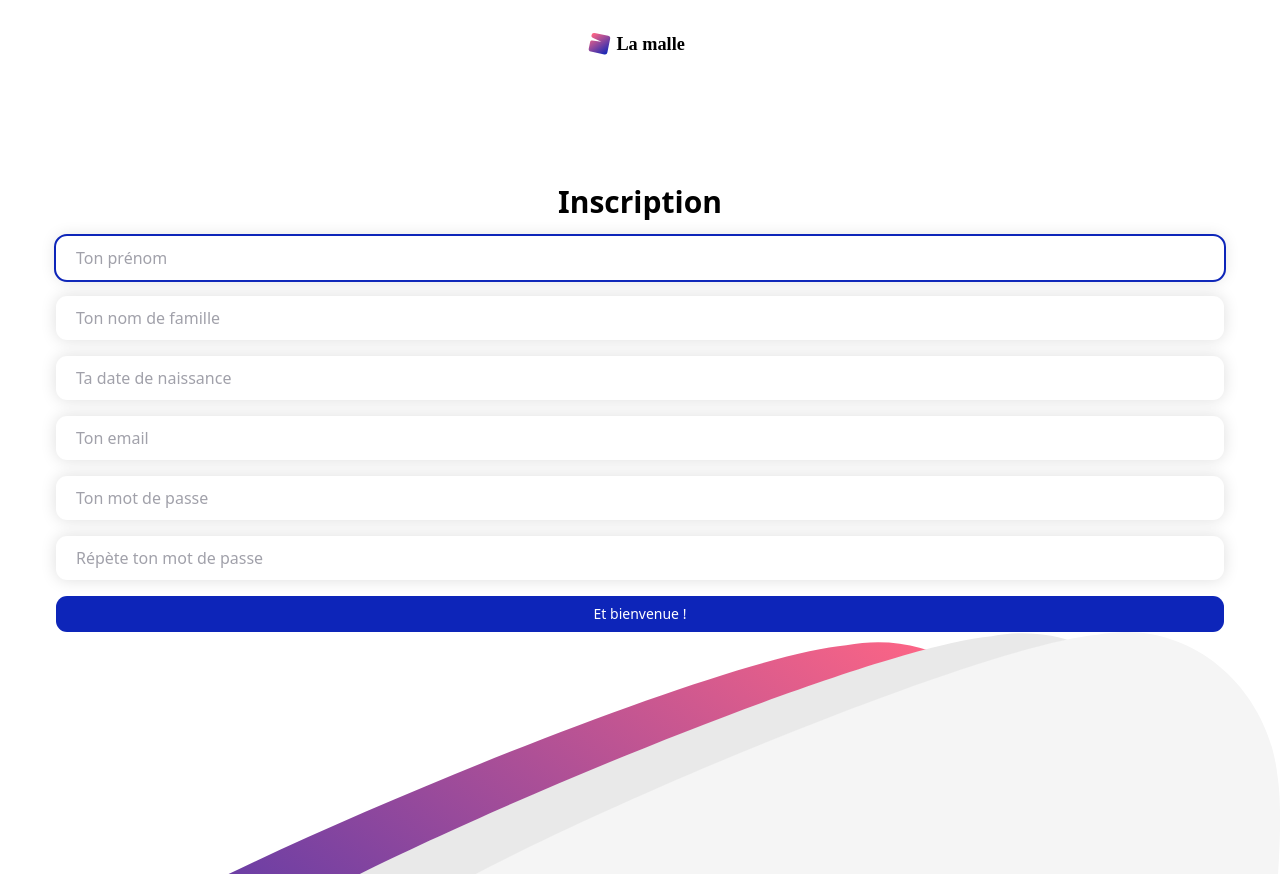
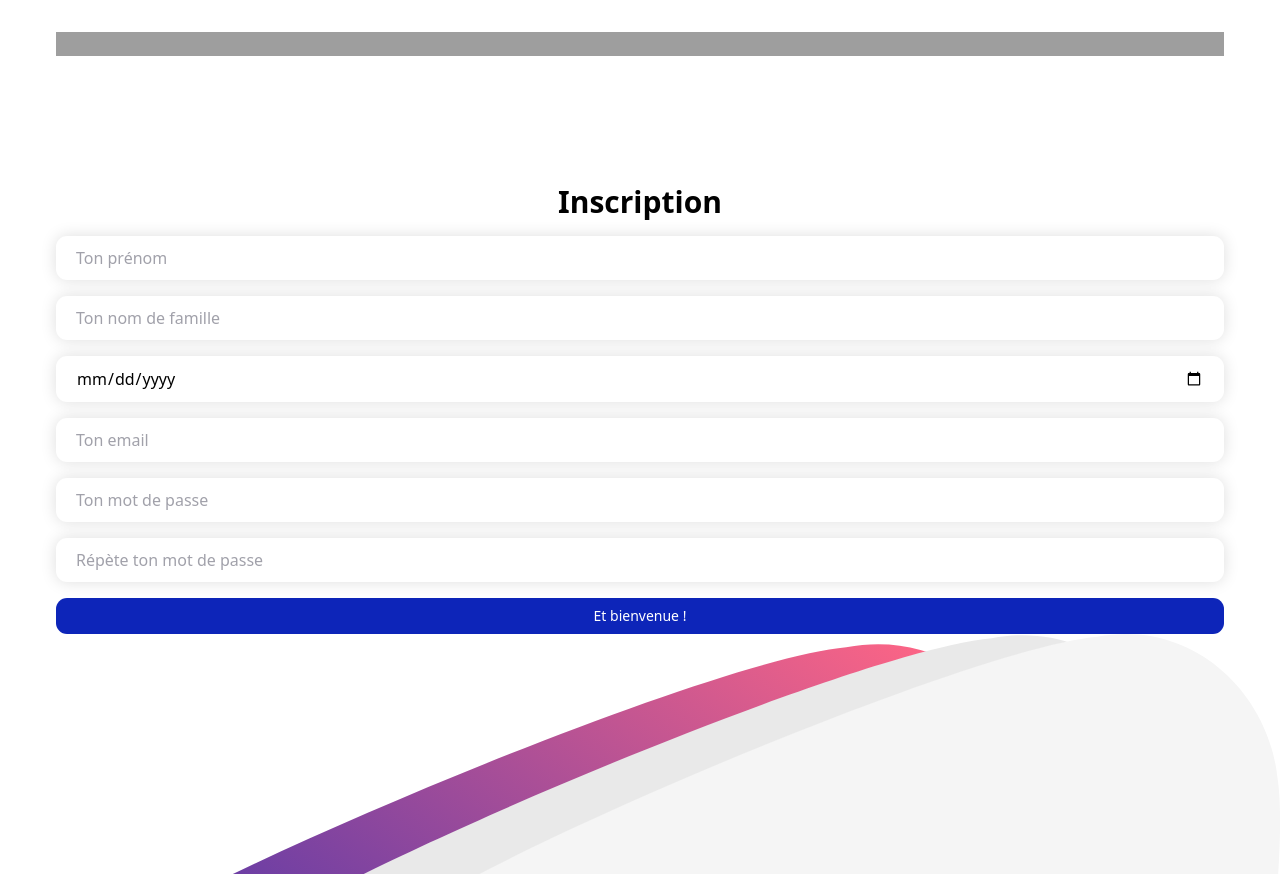
Before and after one commit to jferreira40/la_malle, a PHP site: page /src/pages/connexion/inscription.html in a window 1280 px wide. Shown: the top 874 px of the page. Run offline with PHP 8.4, Linux system fonts and the light colour scheme; style sheets or scripts are compiled from the project's sources; grey boxes are pictures that could not be loaded.

Commit message:
WIP inscription

```diff
--- a/src/css/style.css
+++ b/src/css/style.css
@@ -3,3 +3,7 @@
 @tailwind utilities;
 
 body {}
+
+input:invalid {
+    border-color: red;
+}
--- a/src/pages/connexion/connexion.js
+++ b/src/pages/connexion/connexion.js
@@ -1,9 +1,28 @@
+window.addEventListener("DOMContentLoaded", (event) => {
+  document.getElementById('inscription').onsubmit = () => {
+    inscription(event);
+  }
+});
+
 function displayInscription() {
   window.location = 'inscription.html';
 }
 
-function inscription(){
-  const form = document.getElementById("inscription");
-  const formData = new FormData(form);
-  console.log(formData);
+function inscription(event) {
+  event.preventDefault();
+  const mdp = document.getElementById('mdp').value;
+  const repeat = document.getElementById('repeatemdp').value;
+
+  console.log(mdp);
+  console.log(repeat)
+  if(mdp === repeat) {
+    const form = document.getElementById("inscription");
+    const formData = new FormData(form);
+
+    console.log(formData);
+    /*fetch("http://34.105.145.42/api/register.php", {
+      method: "POST",
+      body: formData
+    })*/
+  }
 }
--- a/src/pages/connexion/inscription.html
+++ b/src/pages/connexion/inscription.html
@@ -6,7 +6,7 @@
     <meta name="viewport" content="width=device-width, initial-scale=1.0">
     <title>Inscription</title>
     <link rel="stylesheet" href="../../../public/css/style.css">
-
+    <script src="connexion.js" type="application/javascript"></script>
 </head>
 <body>
 <div class="flex flex-col px-14 pt-8">
@@ -14,13 +14,13 @@
     <div class="pt-32">
         <h1 class="text-3xl font-bold text-center pb-4">Inscription</h1>
         <form id="inscription" name="inscription" class="flex flex-col space-y-4">
-            <input type="text" placeholder="Ton prénom" name="firstname" class="rounded shadow-custom py-2.5 pl-5 outline-blue">
-            <input type="text" placeholder="Ton nom de famille" name="lastname" class="rounded shadow-custom py-2.5 pl-5">
-            <input type="text" placeholder="Ta date de naissance" name="age" class="rounded shadow-custom py-2.5 pl-5">
-            <input type="email" placeholder="Ton email" name="email" class="rounded shadow-custom py-2.5 pl-5">
-            <input type="password" placeholder="Ton mot de passe" name="mdp" id="mdp" class="rounded shadow-custom py-2.5 pl-5">
-            <input type="password" placeholder="Répète ton mot de passe" id="repeatemdp" class="rounded shadow-custom py-2.5 pl-5">
-            <button type="submit" class="text-white bg-darkBlue py-2 text-sm rounded">Et bienvenue !</button>
+            <input type="text" placeholder="Ton prénom" name="firstname" class="rounded shadow-custom py-2.5 px-5 focus:outline-blue focus:bg-white" required>
+            <input type="text" placeholder="Ton nom de famille" name="lastname" class="rounded shadow-custom py-2.5 px-5 focus:outline-blue" required>
+            <input type="date" placeholder="Ta date de naissance" name="age" class="rounded shadow-custom py-2.5 px-5 focus:outline-blue" required>
+            <input type="email" placeholder="Ton email" name="email" class="rounded shadow-custom py-2.5 px-5 focus:outline-blue" required>
+            <input type="password" placeholder="Ton mot de passe" name="mdp" id="mdp" class="rounded shadow-custom py-2.5 px-5 focus:outline-blue" required>
+            <input type="password" placeholder="Répète ton mot de passe" id="repeatemdp" class="rounded shadow-custom py-2.5 px-5 focus:outline-blue">
+            <button type="submit" class="text-white bg-darkBlue py-2 text-sm rounded focus:outline-blue">Et bienvenue !</button>
         </form>
 
     </div>
--- a/tailwind.config.js
+++ b/tailwind.config.js
@@ -25,7 +25,7 @@ module.exports = {
         survive: "#E2AE68",
       },
       outline: {
-        blue: '2px solid #0D25B9',
+        blue: '1px solid #0D25B9',
       }
     }
   },
```
Also changed, not shown: src/images/la-malle.svg (deleted).
